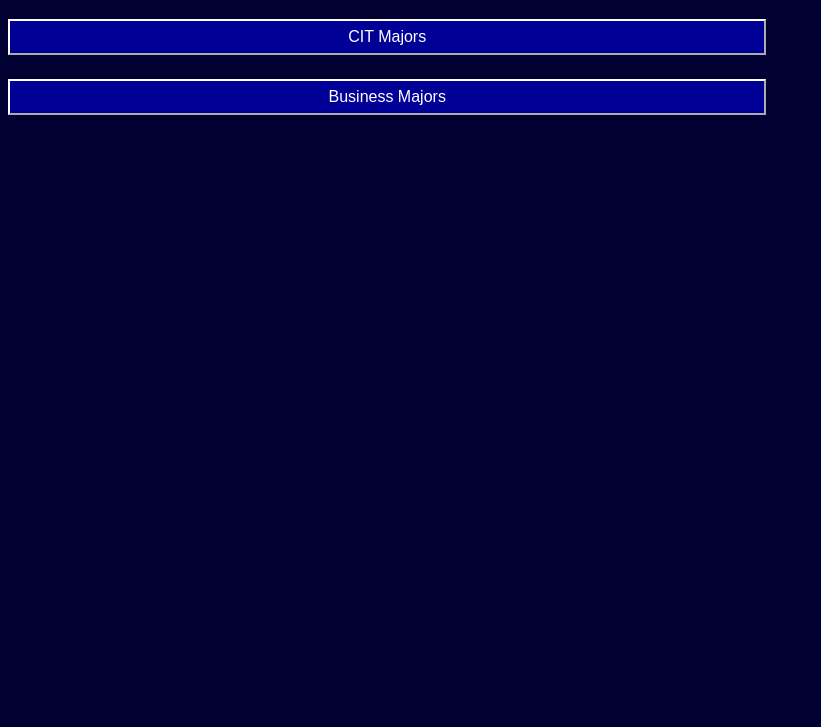
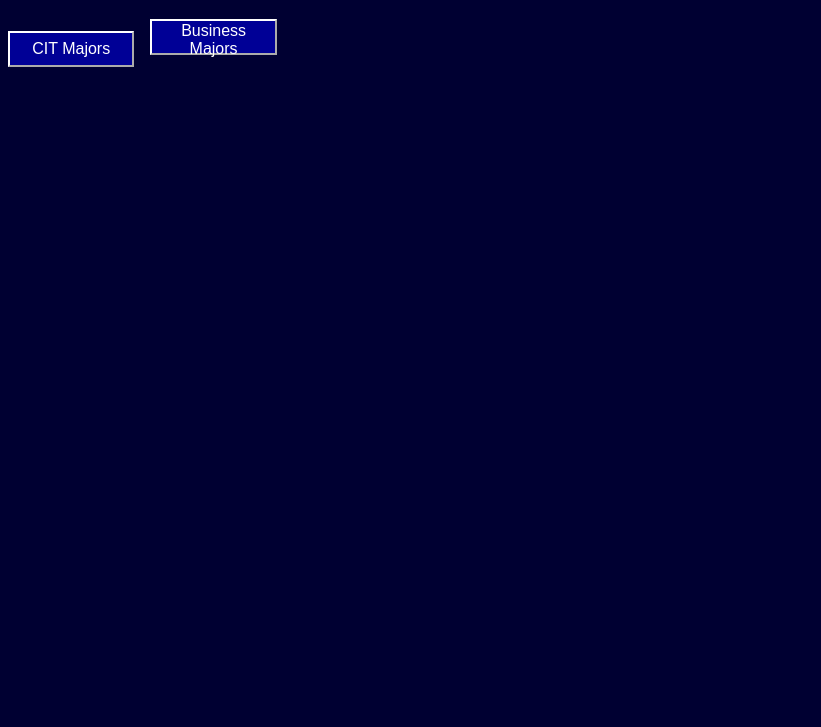
Before and after one commit to fishboy76/fishboy76.github.io, a plain HTML site: page index.html in a window 1280 px wide. Shown: the part 73-800 px from the top of the page, without its empty margins (0-821 px from the left). Drawn offline with Linux system fonts and the light colour scheme.

Commit message:
Update index.html

```diff
--- a/index.html
+++ b/index.html
@@ -9,13 +9,18 @@
         }
 
         button {
+            display: inline;
             margin: 12px 12px 12px 0;
             height: 36px;
-            width: 60%;
+            width: 10%;
             font-size: 16px;
             background-color: rgb(0, 0, 150);
             border-color: rgb(255, 255, 255);
             color: rgb(255, 255, 255);
+        }
+
+        button:active {
+            background-color: rgb(0, 0, 200);
         }
     </style>
 </head>
```
